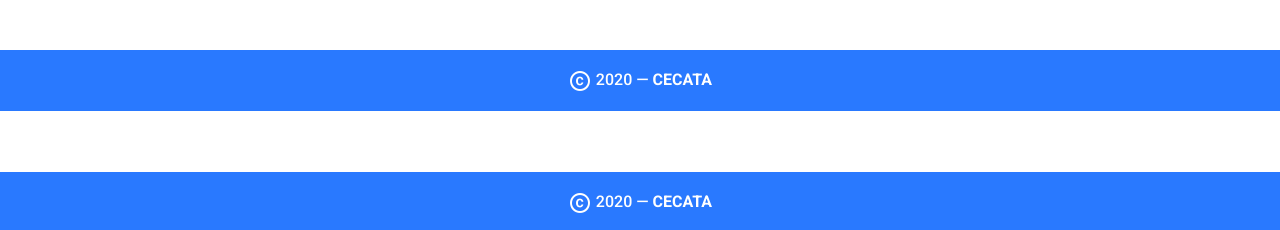
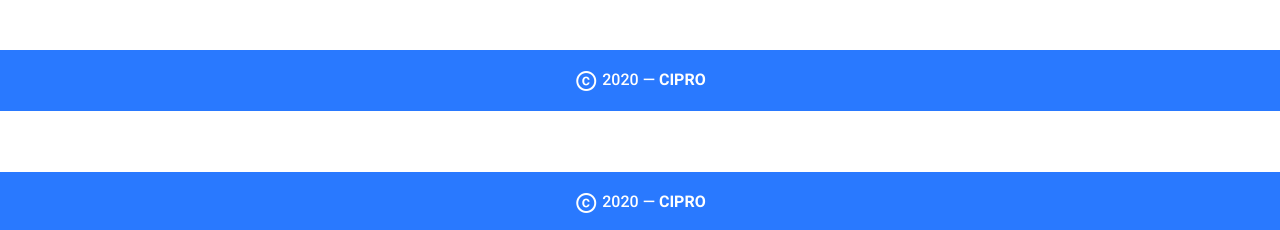
Before and after one commit to PieroNarciso/assistanceapp, a Vue app: page /about in a window 1280 px wide. Shown: the part 567-797 px from the top of the page. Built offline with nearby package versions, Linux system fonts and the light colour scheme; what vue-cookies would draw is missing.

Commit message:
Added Cipro to footer

```diff
--- a/src/components/layout/TheFooter.vue
+++ b/src/components/layout/TheFooter.vue
@@ -4,7 +4,7 @@
       <v-col class="text-center" cols="12">
         <v-icon class="white--text">mdi-copyright</v-icon>
         {{ new Date().getFullYear() }} —
-        <strong>CECATA</strong>
+        <strong>CIPRO</strong>
       </v-col>
     </v-footer>
   </div>
```
